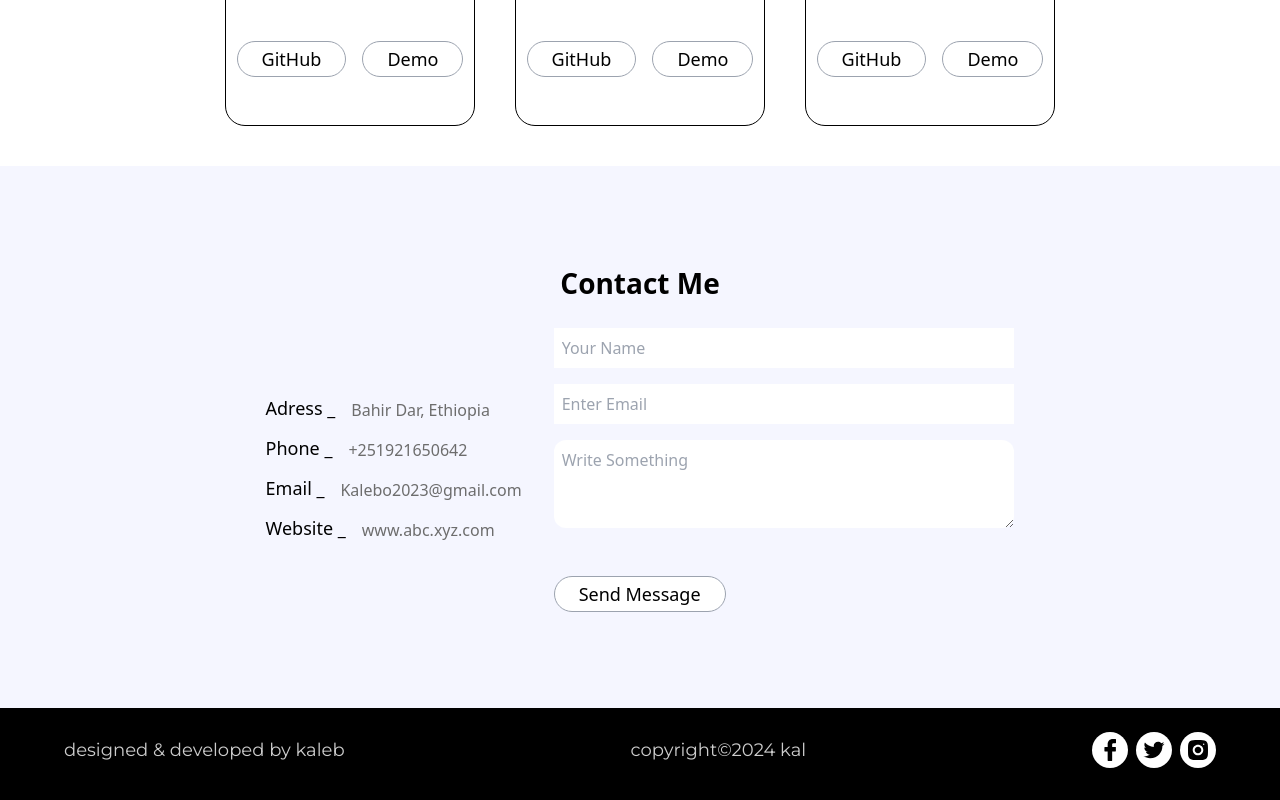
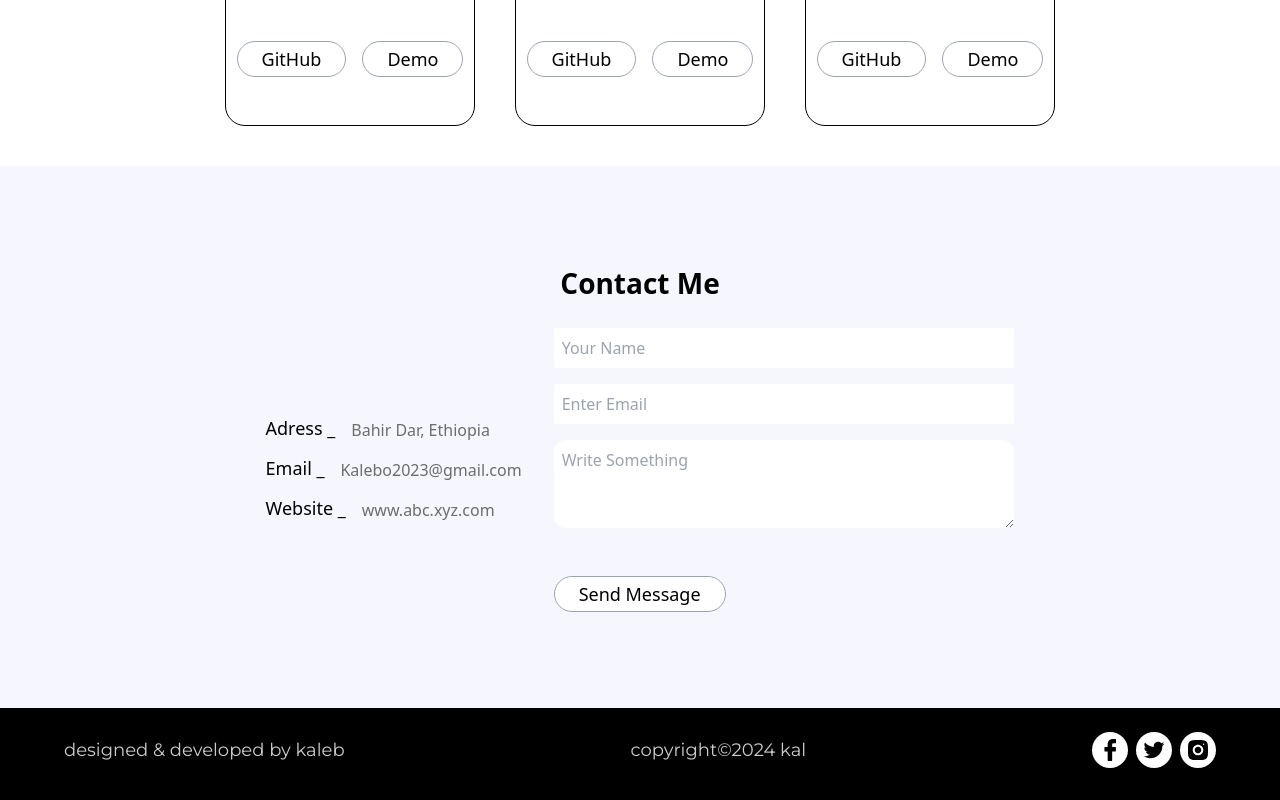
Before and after one commit to kaleb110/portfolio-1.0, a React (Vite) app: page / in a window 1280 px wide. Shown: the part 1969-2769 px from the top of the page. Built offline with nearby package versions, Linux system fonts and the light colour scheme; a web font is replaced by a local one.

Commit message:
final commit

```diff
--- a/src/constants/index.js
+++ b/src/constants/index.js
@@ -19,10 +19,6 @@ export const contactLists = [
   {
     name: "Adress _",
     value: "Bahir Dar, Ethiopia",
-  },
-  {
-    name: "Phone _",
-    value: "+251921650642",
   },
   {
     name: "Email _",
```
